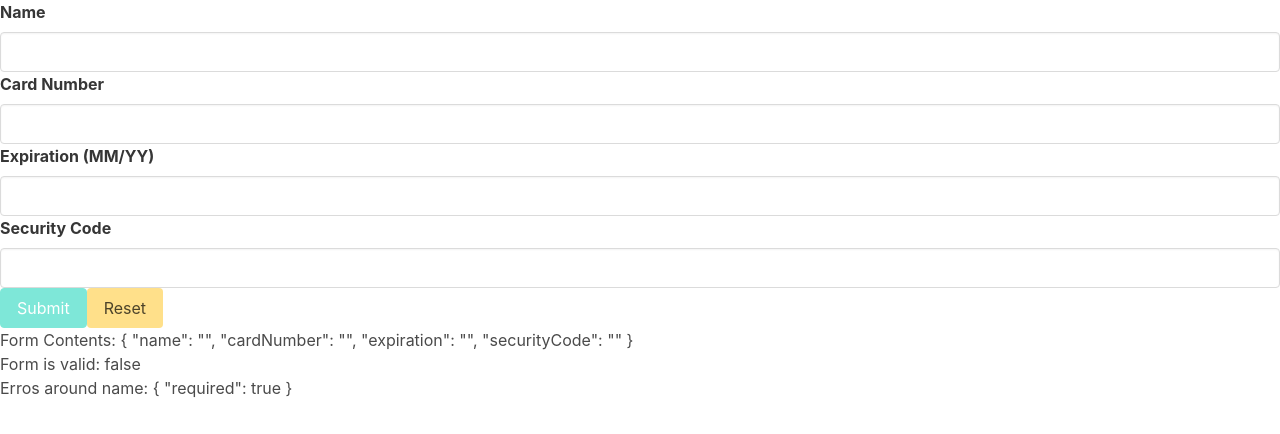
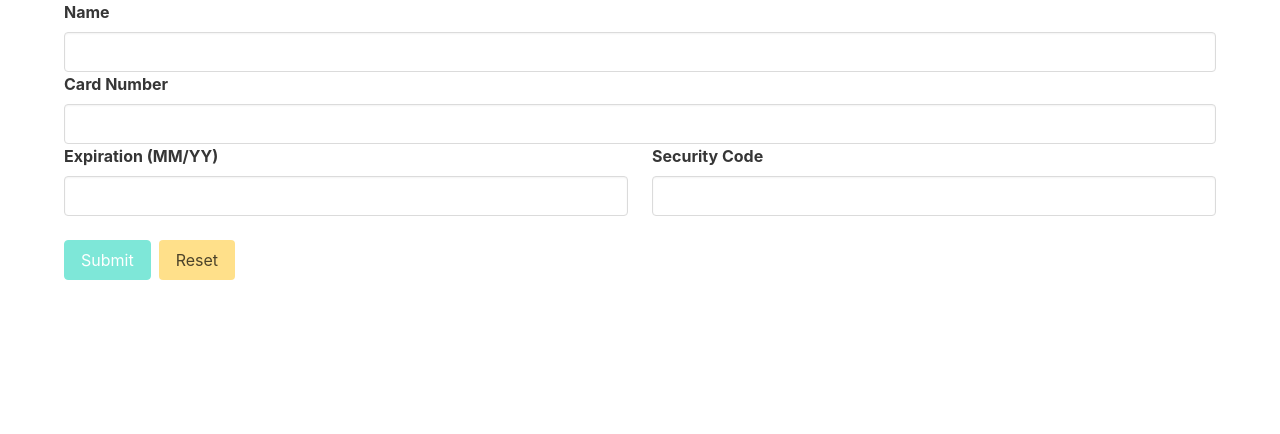
Before and after one commit to gustavonvp/creditcard---004, an Angular app: page / in a window 1280 px wide. Shown: the top 434 px of the page. Built offline with nearby package versions, Linux system fonts and the light colour scheme; what ngx-mask would draw is missing.

Commit message:
adding style

```diff
--- a/src/app/app.component.html
+++ b/src/app/app.component.html
@@ -1 +1,3 @@
+<div class="container">
 <app-card-form></app-card-form>
+</div>
--- a/src/app/card-form/card-form.component.html
+++ b/src/app/card-form/card-form.component.html
@@ -1,12 +1,27 @@
 <form [formGroup]="cardForm" (ngSubmit)="onSubmit()">
     <app-input label="Name" [control]="cardForm.get('name')"></app-input>
     <app-input label="Card Number" [control]="cardForm.get('cardNumber')"></app-input>
+
+  <div class="columns">
+
+  <div class = "column">
     <app-input label="Expiration (MM/YY)" [control]="cardForm.get('expiration')"></app-input>
+  </div>
+
+  <div class="column">
     <app-input label="Security Code" [control]="cardForm.get('securityCode')"></app-input>
+  </div>
+
+</div>
+
+<div class="buttons">
+
   <button class="button is-primary" [disabled]="cardForm.invalid" type="submit">Submit</button>
   <button class="button is-warning" (click)="onResetClick()" type="button">Reset</button>
+</div>
 
 </form>
+<!--
 <div> Form Contents: {{cardForm.value | json}}  </div>
 <div>Form is valid: {{ cardForm.valid}}</div>
-<div>Erros around name: {{cardForm.controls.name.errors | json}}</div>
+<div>Erros around name: {{cardForm.controls.name.errors | json}}</div> -->
--- a/src/app/input/input.component.css
+++ b/src/app/input/input.component.css
@@ -0,0 +1,3 @@
+.field {
+    margin-bottom: 0.75rem;
+}
```
